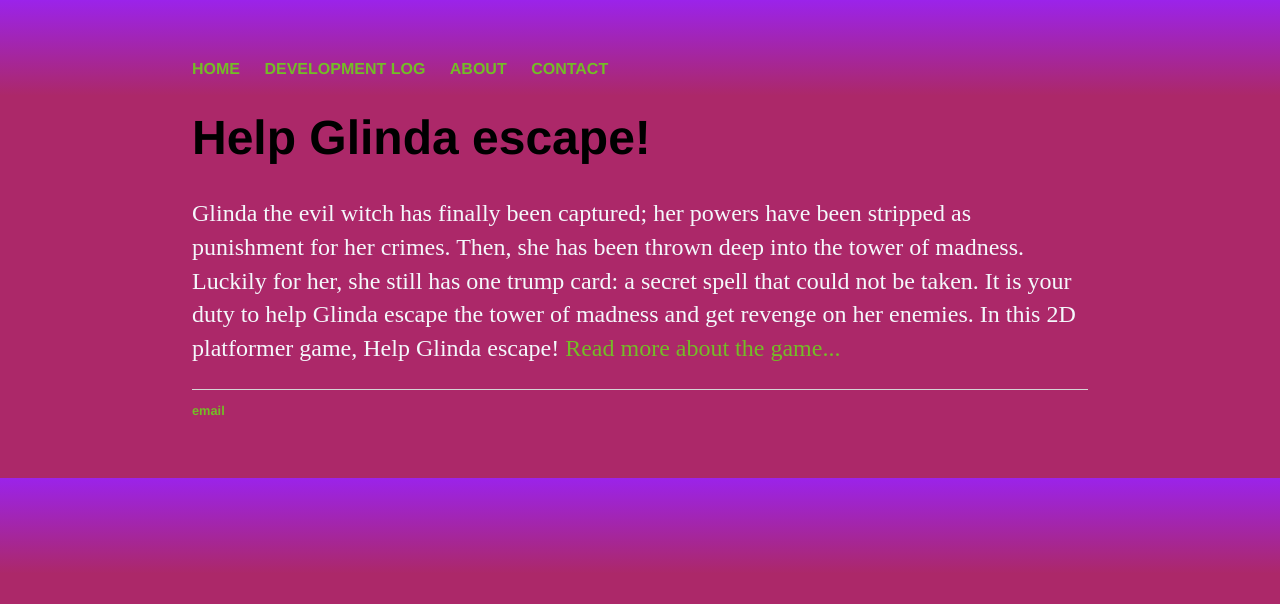
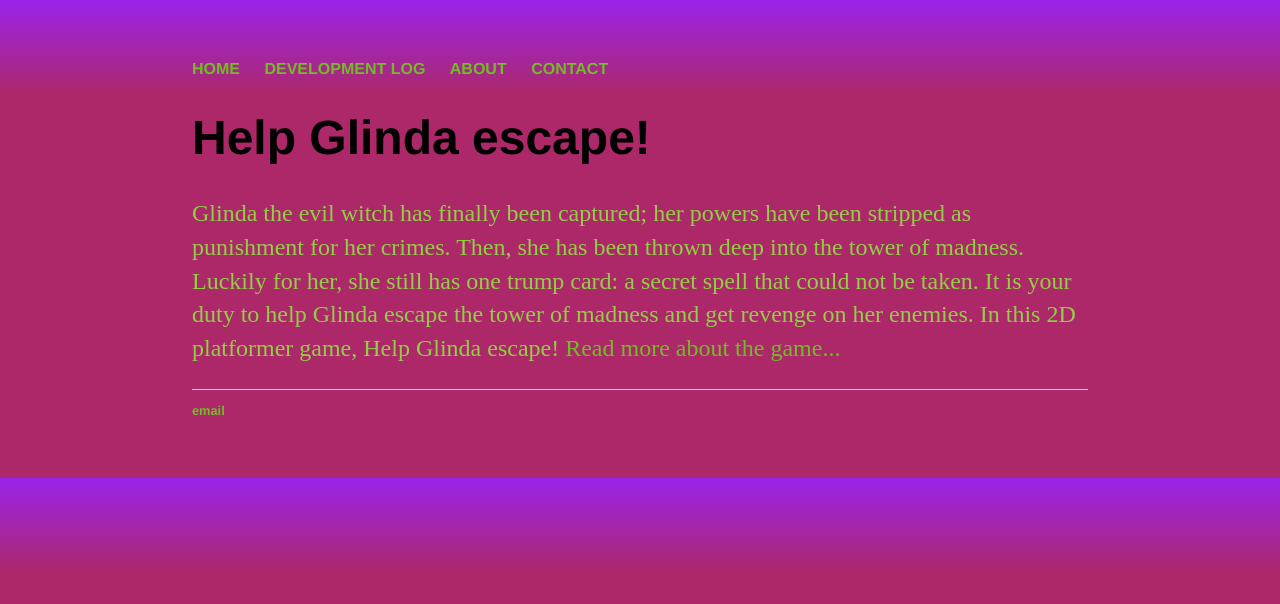
Before and after one commit to dariavoblikova/WitchJump, a Jekyll site: the page built from index.html, in a window 1280 px wide. Shown: the top 604 px of the page. Built offline with Jekyll 4.4.1, drawn with Linux system fonts in a browser that asks for light colours.

Commit message:
Update main.css

```diff
--- a/css/main.css
+++ b/css/main.css
@@ -27,7 +27,7 @@ h1 {
 p {
     font-size: 1.5em;
     line-height: 1.4em;
-    color: #f4f8fc;
+    color: #93ce46;
 }
 footer {
     border-top: 1px solid #d5d5d5;
```
